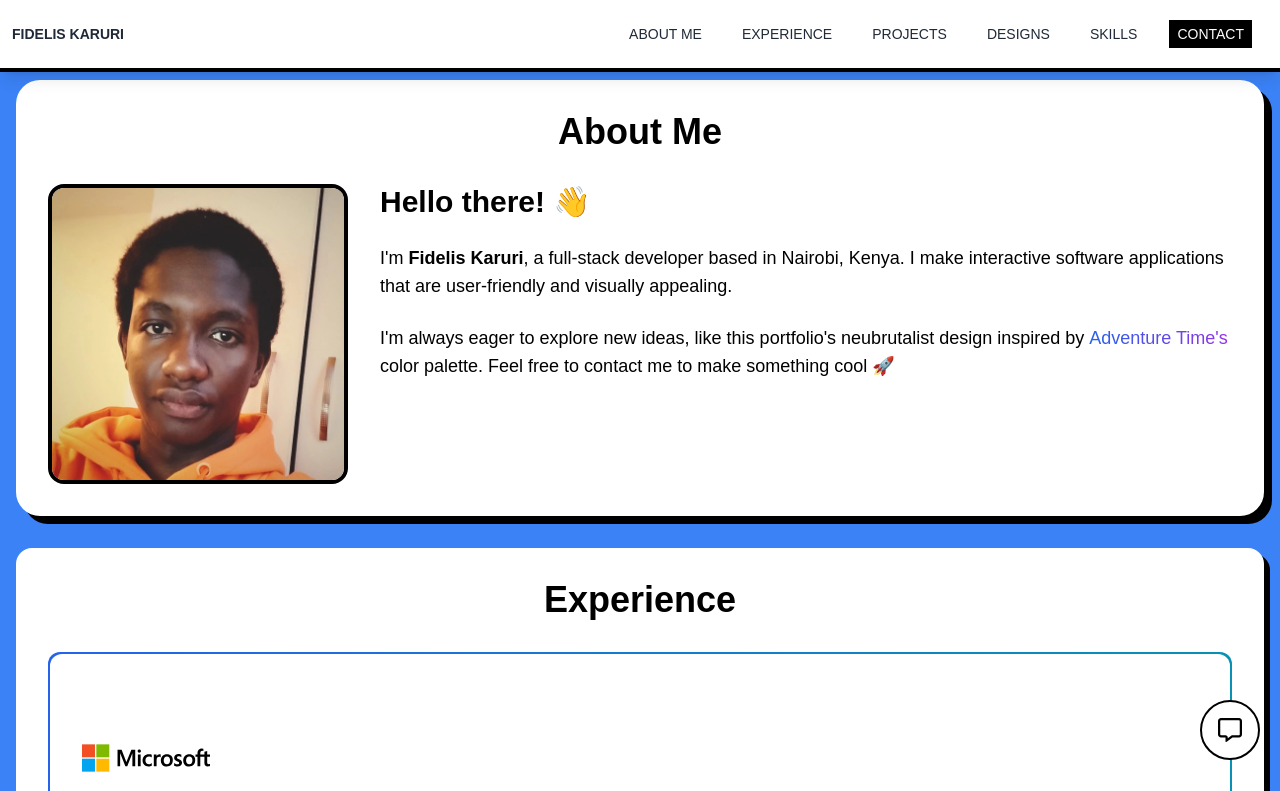
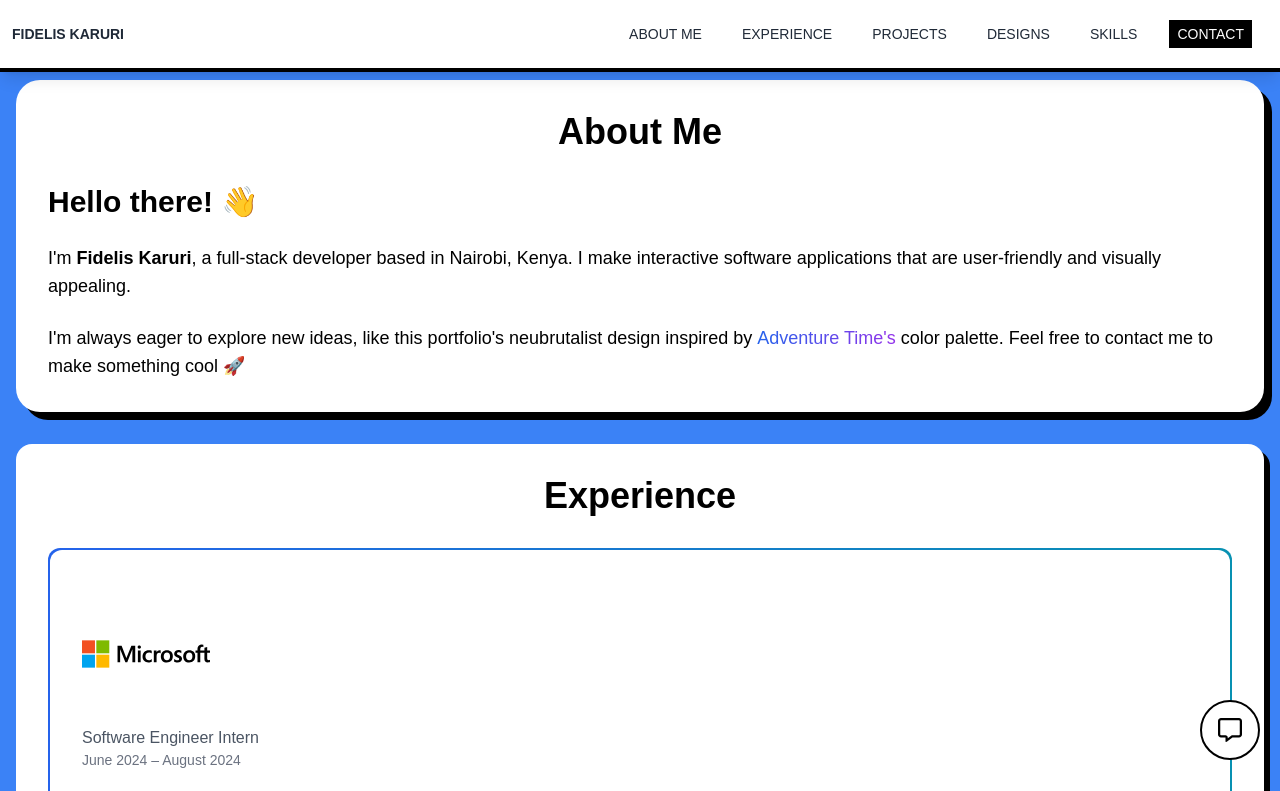
Before and after one commit to fideliskaruri/fidelis-portfolio, a Next.js app: page / in a window 1280 px wide. Shown: the top 791 px of the page. Built offline with nearby package versions, Linux system fonts and the light colour scheme.

Commit message:
Refactor AboutSection to comment out unused image and grid layout

```diff
--- a/app/components/AboutSection.tsx
+++ b/app/components/AboutSection.tsx
@@ -7,15 +7,15 @@ const AboutSection: React.FC = () => {
     return (
         <motion.div
             id="about me"
-            className="bg-white text-black rounded-3xl p-8 my-8 shadow-[8px_8px_0px_0px_rgba(0,0,0,1)]"
+            className="flex flex-col bg-white text-black rounded-3xl p-8 my-8 shadow-[8px_8px_0px_0px_rgba(0,0,0,1)]"
             initial={{ opacity: 0, y: 20 }}
             whileInView={{ opacity: 1, y: 0 }}
             viewport={{ once: true }}
             transition={{ duration: 0.5 }}
         >
             <h2 className="text-4xl font-bold mb-8 text-center">About Me</h2>
-            <div className="grid md:grid-cols-[300px_1fr] gap-8 center">
-                <motion.div
+            {/* <div className="grid md:grid-cols-[300px_1fr] gap-8 center"> */}
+                    {/* <motion.div
                         initial={{ opacity: 0, scale: 0.5 }}
                         animate={{ opacity: 1, scale: 1 }}
                         transition={{ duration: 0.5 }}
@@ -29,7 +29,7 @@ const AboutSection: React.FC = () => {
                                 className="object-cover"
                             />
                         </div>
-                </motion.div>
+                    </motion.div> */}
 
                 <motion.div
                     initial={{ opacity: 0, y: 20 }}
@@ -50,7 +50,7 @@ const AboutSection: React.FC = () => {
                         } color palette. Feel free to contact me to make something cool 🚀
                     </p>
                 </motion.div>
-            </div>
+            {/* </div> */}
         </motion.div>
     );
 };
```
Lines whose indentation alone changed are shown as unchanged.
